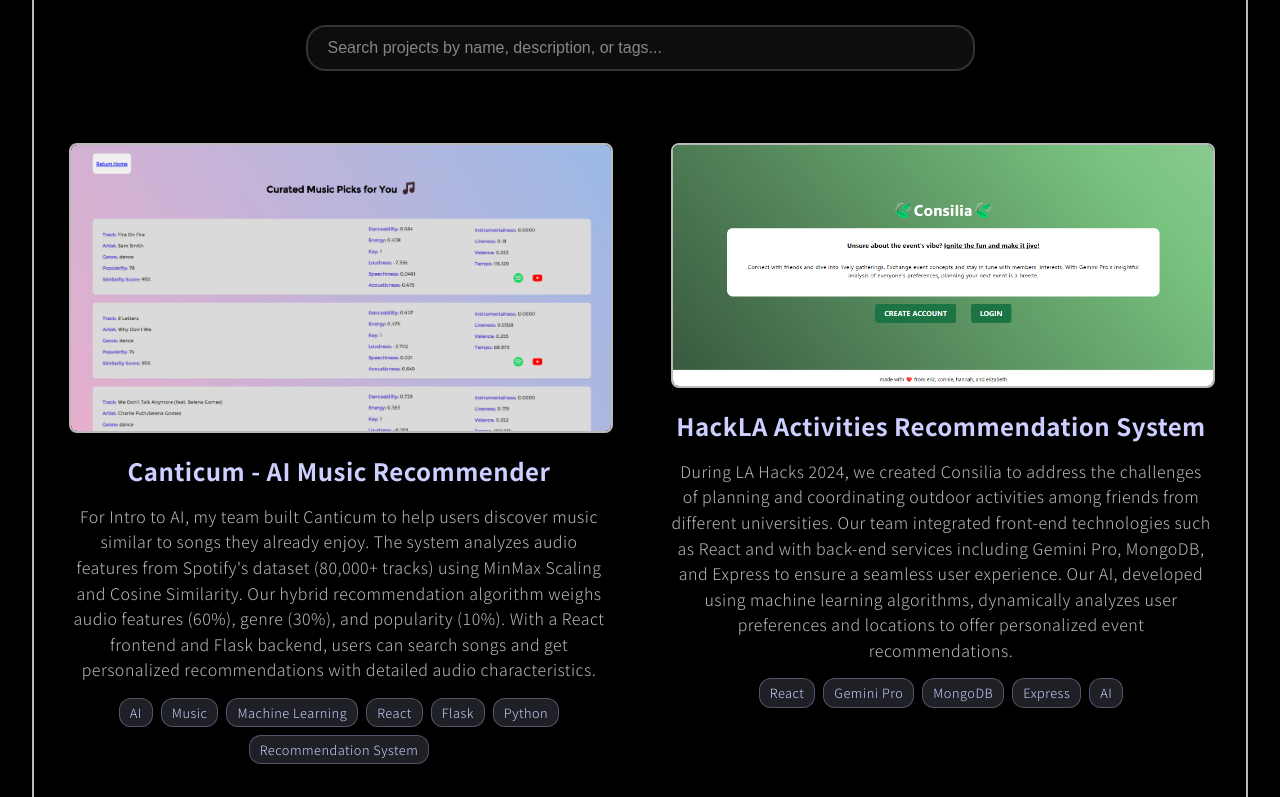
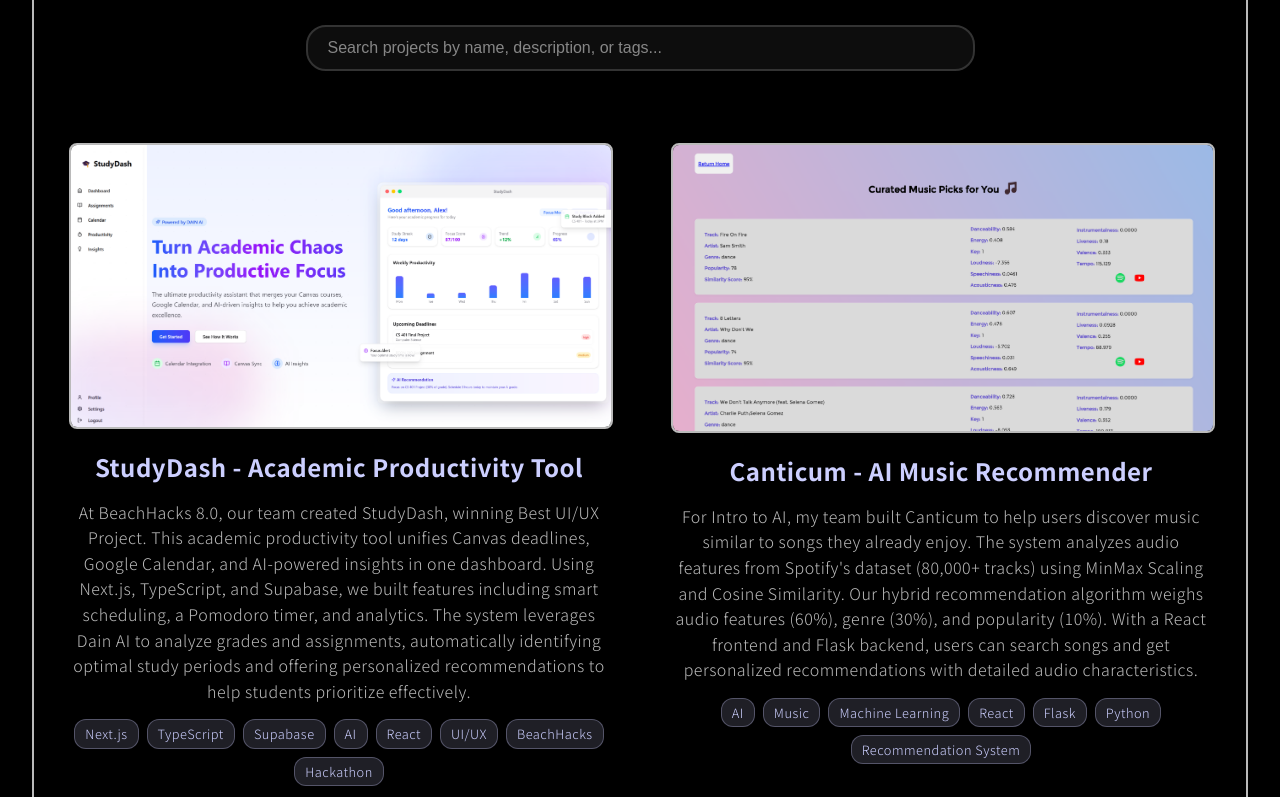
Before and after one commit to lyeric2022/lyyeric.tech, a React (Vite) app: page / in a window 1280 px wide. Shown: the part 1023-1820 px from the top of the page. Built offline with nearby package versions, Linux system fonts and the light colour scheme.

Commit message:
added beach hacks

```diff
--- a/src/Projects.jsx
+++ b/src/Projects.jsx
@@ -19,6 +19,7 @@
 import pongFromP5Image from "./assets/p5_pong.png";
 import ameliorationGameImage from "./assets/amelioration.png";
 import canticumImage from "./assets/canticum.png";
+import studyDashImage from "./assets/study_dash.png";
 
 // Create image mapping object
 const imageMap = {
@@ -35,7 +36,8 @@
     "funtime_trivia.png": funtimeTriviaImage,
     "p5_pong.png": pongFromP5Image,
     "amelioration.png": ameliorationGameImage,
-    "canticum.png": canticumImage
+    "canticum.png": canticumImage,
+    "study_dash.png": studyDashImage
 
 };
 
--- a/src/data/projectsData.js
+++ b/src/data/projectsData.js
@@ -1,4 +1,12 @@
 export const projects = [
+    {
+        id: -1,
+        title: "StudyDash - Academic Productivity Tool",
+        image: "study_dash.png",
+        url: null,
+        description: "At BeachHacks 8.0, our team created StudyDash, winning Best UI/UX Project. This academic productivity tool unifies Canvas deadlines, Google Calendar, and AI-powered insights in one dashboard. Using Next.js, TypeScript, and Supabase, we built features including smart scheduling, a Pomodoro timer, and analytics. The system leverages Dain AI to analyze grades and assignments, automatically identifying optimal study periods and offering personalized recommendations to help students prioritize effectively.",
+        tags: ["Next.js", "TypeScript", "Supabase", "AI", "React", "UI/UX", "BeachHacks", "Hackathon"]
+    },
     {
         id: 0,
         title: "Canticum - AI Music Recommender",
```
Also changed, not shown: src/assets/study_dash.png (added).
